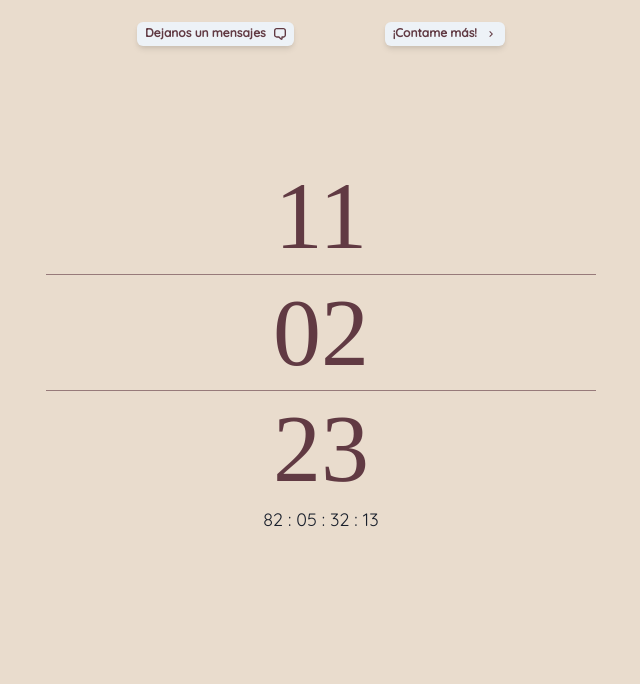
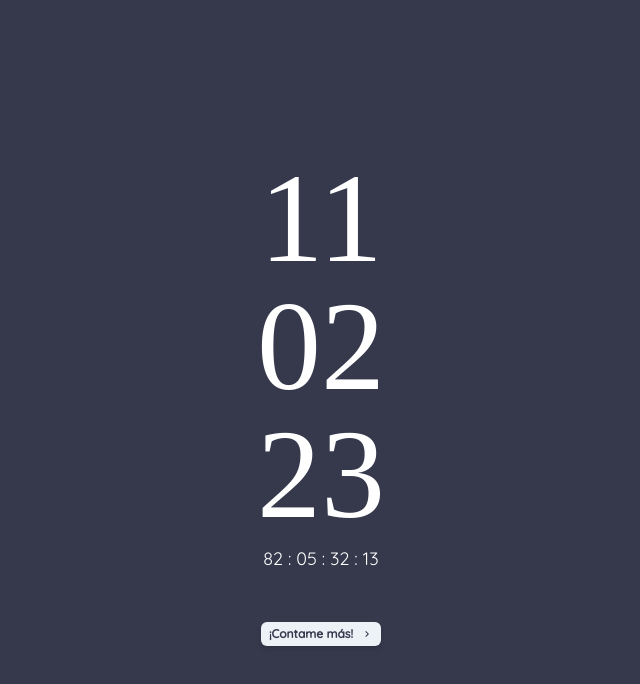
Before and after one commit to NicoPicotto/Picotzilda-Web, a React (Create React App) app: page / in a window 1280 px wide. Shown: the top 684 px of the page, without its empty margins (319-959 px from the left). Built offline with nearby package versions, Linux system fonts and the light colour scheme; a web font is replaced by a local one.

Commit message:
Cambio de estilos

```diff
--- a/src/Components/Modales/ModalCuando.js
+++ b/src/Components/Modales/ModalCuando.js
@@ -4,13 +4,13 @@ import {
 	Button,
 	ModalBody,
 	ModalContent,
-	ModalCloseButton,
+	Divider,
 	Modal,
 	useDisclosure,
-	ModalHeader,
 	Text,
+	Flex,
 } from '@chakra-ui/react';
-import { BsCalendar2EventFill } from 'react-icons/bs';
+import { BsCalendar2Event } from 'react-icons/bs';
 
 const ModalCuando = () => {
 	const OverlayOne = () => (
@@ -23,7 +23,7 @@ const ModalCuando = () => {
 	return (
 		<>
 			<Button
-				leftIcon={<BsCalendar2EventFill />}
+				leftIcon={<BsCalendar2Event />}
 				size='md'
 				color='color.bordo'
 				fontFamily='fonts.secundaria'
@@ -40,36 +40,54 @@ const ModalCuando = () => {
 			</Button>
 			<Modal isCentered isOpen={isOpen} onClose={onClose}>
 				{overlay}
-				<ModalContent w='80%'>
-					<ModalHeader
+				<ModalContent
+					w='80%'
+					overflow='hidden'
+					justifyContent='center'
+					alignItems='center'
+				>
+					<Flex
 						fontFamily='fonts.secundaria'
-						fontWeight='black'
-						color='color.bordo'
+						bgColor='color.gris'
+						color='white'
+						w='100%'
+						padding={5}
+						justifyContent='center'
 					>
-						¿Cuándo?
-					</ModalHeader>
-					<ModalCloseButton />
-					<ModalBody marginBottom={3}>
+						<BsCalendar2Event size={50} />
+					</Flex>
+					<ModalBody padding={5}>
 						<Text
 							fontFamily='fonts.secundaria'
 							fontSize='sm'
 							color='color.gris'
+							textAlign='center'
+							marginBottom={3}
 						>
-							• Sábado 11 de Febrero del 2023
+							Sábado 11 de Febrero del 2023
 						</Text>
+						<Flex justifyContent='center'>
+							<Divider borderColor='color.bordo' marginBottom={3} w='50%' />
+						</Flex>
 						<Text
 							fontFamily='fonts.secundaria'
 							fontSize='sm'
 							color='color.gris'
+							marginBottom={3}
+							textAlign='center'
 						>
-							• 18:30 hs - Llegada
+							18:30 hs - Llegada
 						</Text>
+						<Flex justifyContent='center'>
+							<Divider borderColor='color.bordo' marginBottom={3} w='50%' />
+						</Flex>
 						<Text
 							fontFamily='fonts.secundaria'
 							fontSize='sm'
 							color='color.gris'
+							textAlign='center'
 						>
-							• 19:00 hs - Civil
+							19:00 hs - Civil
 						</Text>
 					</ModalBody>
 				</ModalContent>
--- a/src/Components/Modales/ModalDonde.js
+++ b/src/Components/Modales/ModalDonde.js
@@ -4,10 +4,9 @@ import {
 	Button,
 	ModalBody,
 	ModalContent,
-	ModalCloseButton,
+	Divider,
 	Modal,
 	useDisclosure,
-	ModalHeader,
 	Text,
 	Flex,
 	AspectRatio,
@@ -41,23 +40,54 @@ const ModalDonde = () => {
 			</Button>
 			<Modal isCentered isOpen={isOpen} onClose={onClose}>
 				{overlay}
-				<ModalContent w='80%'>
-					<ModalHeader
+				<ModalContent
+					w='80%'
+					overflow='hidden'
+					justifyContent='center'
+					alignItems='center'
+				>
+					<Flex
 						fontFamily='fonts.secundaria'
-						fontWeight='black'
-						color='color.bordo'
+						bgColor='color.bordo'
+						color='color.cremita'
+						w='100%'
+						padding={5}
+						justifyContent='center'
 					>
-						¿Dónde?
-					</ModalHeader>
-					<ModalCloseButton />
-					<ModalBody marginBottom={3}>
+						<BsGeoAltFill size={50} />
+					</Flex>
+					<ModalBody padding={5}>
 						<Text
 							fontFamily='fonts.secundaria'
 							fontSize='sm'
 							color='color.gris'
+							textAlign='center'
+							marginBottom={3}
 						>
-							• Las Cortaderas (Entre General Cabrera y General Deheza)
+							Las Cortaderas Club de Campo
 						</Text>
+						<Flex justifyContent='center'>
+							<Divider borderColor='color.bordo' marginBottom={3} w='50%' />
+						</Flex>
+						<Text
+							fontFamily='fonts.secundaria'
+							fontSize='sm'
+							color='color.gris'
+							textAlign='center'
+							marginBottom={3}
+						>
+							Entre General Deheza y General Cabrera
+						</Text>
+						<Flex borderRadius={10} overflow='hidden' boxShadow='md'>
+							<iframe
+								id='gmap_canvas'
+								src='https://maps.google.com/maps?q=Las%20Cortaderas&t=&z=15&ie=UTF8&iwloc=&output=embed'
+								frameborder='0'
+								scrolling='no'
+								marginheight='0'
+								marginwidth='0'
+							></iframe>
+						</Flex>
 					</ModalBody>
 				</ModalContent>
 			</Modal>
--- a/src/Components/Timer/Timer.js
+++ b/src/Components/Timer/Timer.js
@@ -29,7 +29,7 @@ const Timer = ({ deadline }) => {
 
 	return (
 		<Flex>
-			<Text fontFamily='fonts.secundaria' fontSize='lg'>
+			<Text fontFamily='fonts.secundaria' fontSize='lg' color='white' padding={3} lineHeight={1}>
 				{leading0(days)} : {leading0(hours)} : {leading0(minutes)} :{' '}
 				{leading0(seconds)}
 			</Text>
--- a/src/views/Evento.js
+++ b/src/views/Evento.js
@@ -21,7 +21,7 @@ const Evento = () => {
 			h='100vh'
 			alignItems='center'
 			justifyContent='center'
-			bgColor='color.verde'
+			bgColor='color.gris'
 			overflow='hidden'
 			flexDir='column'
 		>
--- a/src/views/Home.js
+++ b/src/views/Home.js
@@ -21,74 +21,65 @@ const Home = () => {
 			w='100vw'
 			h='100vh'
 			alignItems='center'
-			bgColor='color.cremita'
+			bgColor='color.gris'
 			overflow='hidden'
 			flexDir='column'
 		>
-			<Flex
-				marginTop={5}
-				marginBottom={5}
-				alignItems='flex-end'
-				justifyContent='space-evenly'
-				w={isMobile ? '80vw' : '550px'}
-			>
-				<Link to={'/mensajes'} as={ReachLink}>
-					<Button
-						rightIcon={<ChatIcon />}
-						boxShadow='md'
-						size='xs'
-						color='color.bordo'
-						fontFamily='fonts.secundaria'
-					>
-						Dejanos un mensajes
-					</Button>
-				</Link>
-				<Link to={'/evento'} as={ReachLink}>
-					<Button
-						rightIcon={<ChevronRightIcon />}
-						size='xs'
-						color='color.bordo'
-						fontFamily='fonts.secundaria'
-						boxShadow='md'
-					>
-						¡Contame más!
-					</Button>
-				</Link>
-			</Flex>
 			<Flex
 				w={isMobile ? '60vw' : '550px'}
 				flexDir='column'
 				justifyContent='center'
 				alignItems='center'
-				h='70vh'
+				h='100vh'
 			>
 				<Heading
-					fontSize='8xl'
+					fontSize='9xl'
 					fontFamily='fonts.primaria'
-					color='color.bordo'
+					color='white'
 					fontWeight='medium'
+					lineHeight={1}
 				>
 					11
 				</Heading>
-				<Divider borderColor='color.bordo' />
+
 				<Heading
-					fontSize='8xl'
+					fontSize='9xl'
 					fontFamily='fonts.primaria'
-					color='color.bordo'
+					color='white'
 					fontWeight='medium'
+					lineHeight={1}
 				>
 					02
 				</Heading>
-				<Divider borderColor='color.bordo' />
+
 				<Heading
-					fontSize='8xl'
+					fontSize='9xl'
 					fontFamily='fonts.primaria'
-					color='color.bordo'
+					color='white'
 					fontWeight='medium'
+					lineHeight={1}
 				>
 					23
 				</Heading>
 				<Timer deadline={deadline} />
+				<Flex
+					alignItems='flex-end'
+					justifyContent='space-evenly'
+					w={isMobile ? '80vw' : '550px'}
+					marginTop={10}
+				>
+					<Link to={'/evento'} as={ReachLink}>
+						<Button
+							rightIcon={<ChevronRightIcon />}
+							size='xs'
+							color='color.gris'
+							fontFamily='fonts.secundaria'
+							boxShadow='md'
+						>
+							¡Contame más!
+						</Button>
+					</Link>
+				</Flex>
 			</Flex>
 		</Flex>
 	);
```
